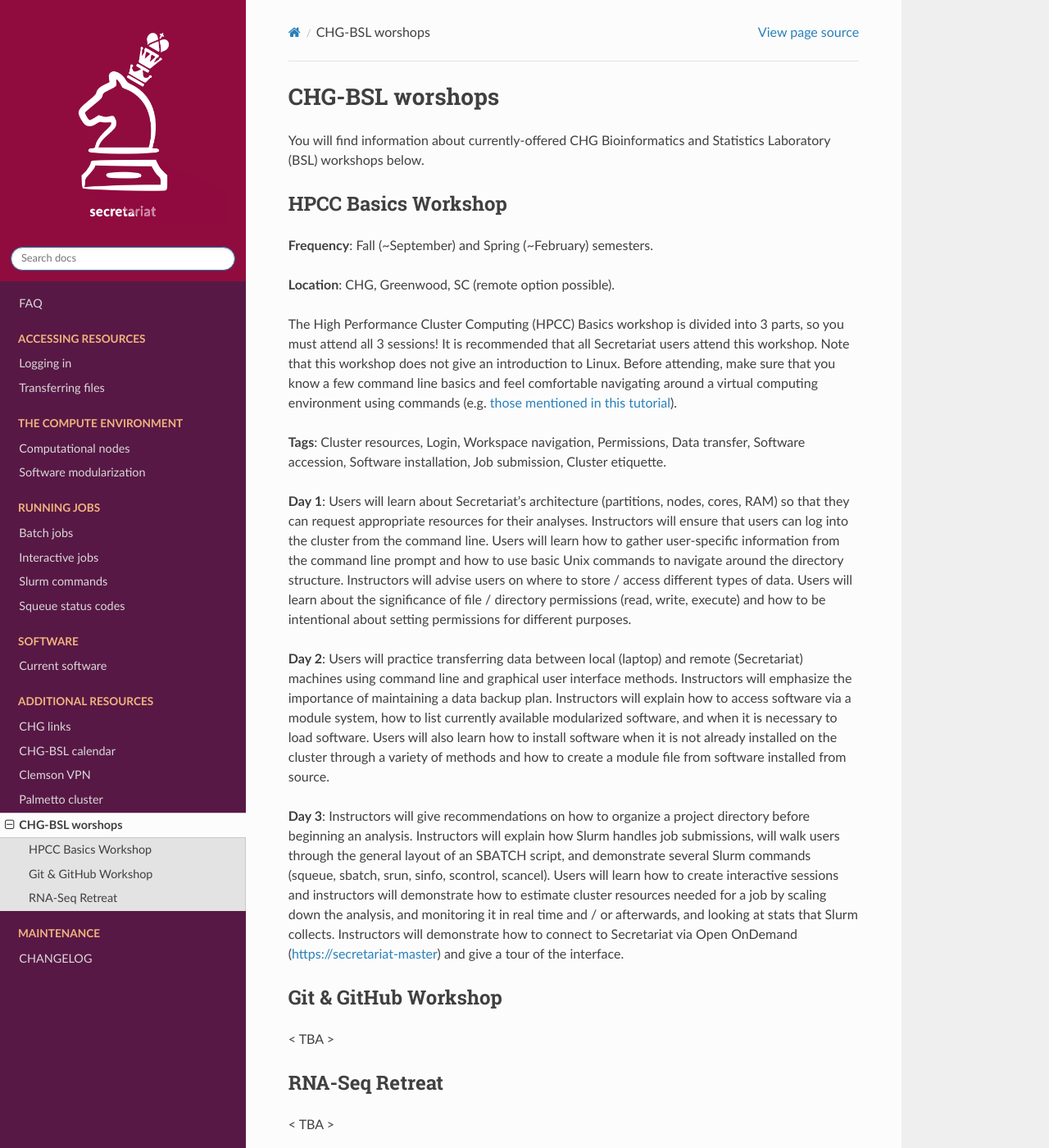
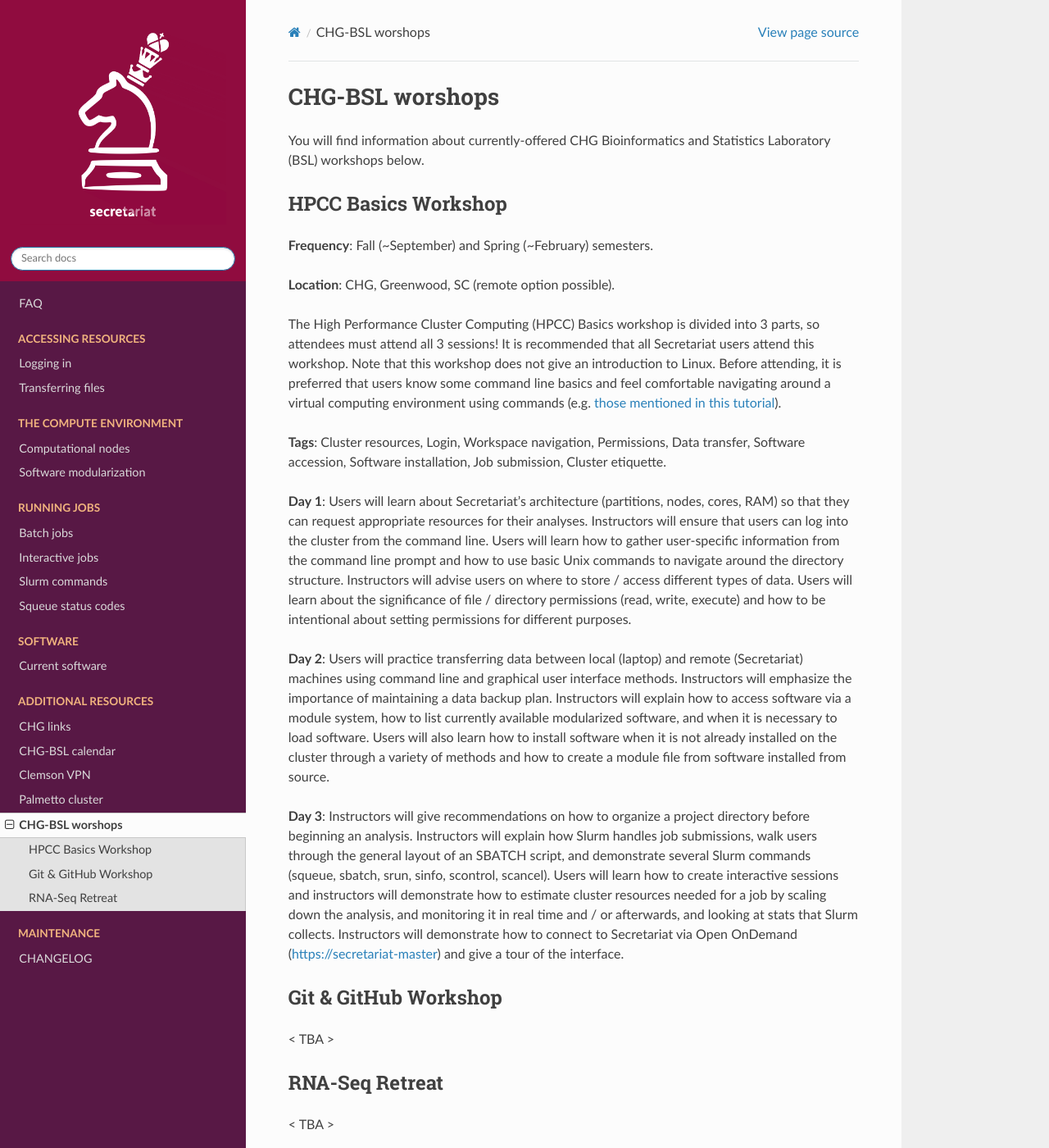
Before and after one commit to amalgamaria/secretariat, a Sphinx documentation site: the page built from docs/additional-resources/workshops.rst, in a window 1280 px wide and 1400 px high. Shown: the whole window at 82% size. Built offline with Sphinx 7.4.7 and the Read the Docs theme 2.0.0, drawn with Linux system fonts in a browser that asks for light colours; pages that are not in the unit, such as notebooks, are missing from menus.

Commit message:
Fix typo

```diff
--- a/docs/additional-resources/workshops.rst
+++ b/docs/additional-resources/workshops.rst
@@ -10,7 +10,7 @@ HPCC Basics Workshop
 
 **Location**: CHG, Greenwood, SC (remote option possible).
 
-The High Performance Cluster Computing (HPCC) Basics workshop is divided into 3 parts, so you must attend all 3 sessions! It is recommended that all Secretariat users attend this workshop. Note that this workshop does not give an introduction to Linux. Before attending, make sure that you know a few command line basics and feel comfortable navigating around a virtual computing environment using commands (e.g. `those mentioned in this tutorial`_).
+The High Performance Cluster Computing (HPCC) Basics workshop is divided into 3 parts, so attendees must attend all 3 sessions! It is recommended that all Secretariat users attend this workshop. Note that this workshop does not give an introduction to Linux. Before attending, it is preferred that users know some command line basics and feel comfortable navigating around a virtual computing environment using commands (e.g. `those mentioned in this tutorial`_).
 
 **Tags**: Cluster resources, Login, Workspace navigation, Permissions, Data transfer, Software accession, Software installation, Job submission, Cluster etiquette.
 
@@ -18,7 +18,7 @@ The High Performance Cluster Computing (HPCC) Basics workshop is divided into 3
 
 **Day 2**: Users will practice transferring data between local (laptop) and remote (Secretariat) machines using command line and graphical user interface methods. Instructors will emphasize the importance of maintaining a data backup plan. Instructors will explain how to access software via a module system, how to list currently available modularized software, and when it is necessary to load software. Users will also learn how to install software when it is not already installed on the cluster through a variety of methods and how to create a module file from software installed from source.
 
-**Day 3**: Instructors will give recommendations on how to organize a project directory before beginning an analysis. Instructors will explain how Slurm handles job submissions, will walk users through the general layout of an SBATCH script, and demonstrate several Slurm commands (squeue, sbatch, srun, sinfo, scontrol, scancel). Users will learn how to create interactive sessions and instructors will demonstrate how to estimate cluster resources needed for a job by scaling down the analysis, and monitoring it in real time and / or afterwards, and looking at stats that Slurm collects. Instructors will demonstrate how to connect to Secretariat via Open OnDemand (https://secretariat-master) and give a tour of the interface.
+**Day 3**: Instructors will give recommendations on how to organize a project directory before beginning an analysis. Instructors will explain how Slurm handles job submissions, walk users through the general layout of an SBATCH script, and demonstrate several Slurm commands (squeue, sbatch, srun, sinfo, scontrol, scancel). Users will learn how to create interactive sessions and instructors will demonstrate how to estimate cluster resources needed for a job by scaling down the analysis, and monitoring it in real time and / or afterwards, and looking at stats that Slurm collects. Instructors will demonstrate how to connect to Secretariat via Open OnDemand (https://secretariat-master) and give a tour of the interface.
 
 .. _those mentioned in this tutorial: https://www.chm.bris.ac.uk/unix/unix1.html
 
```
